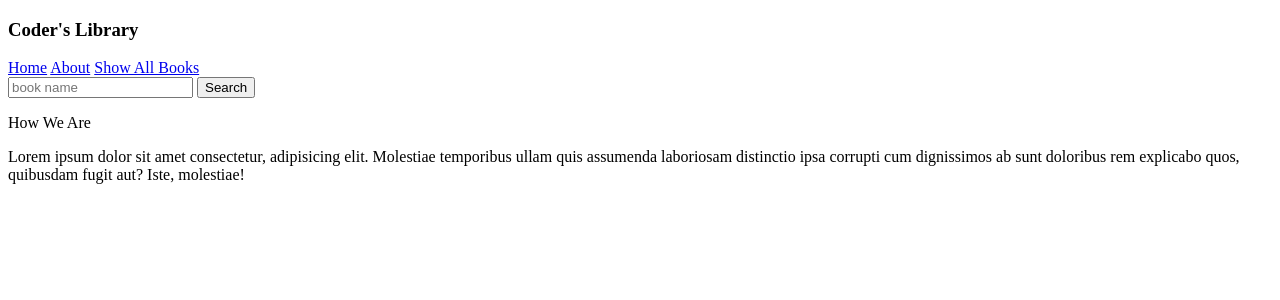
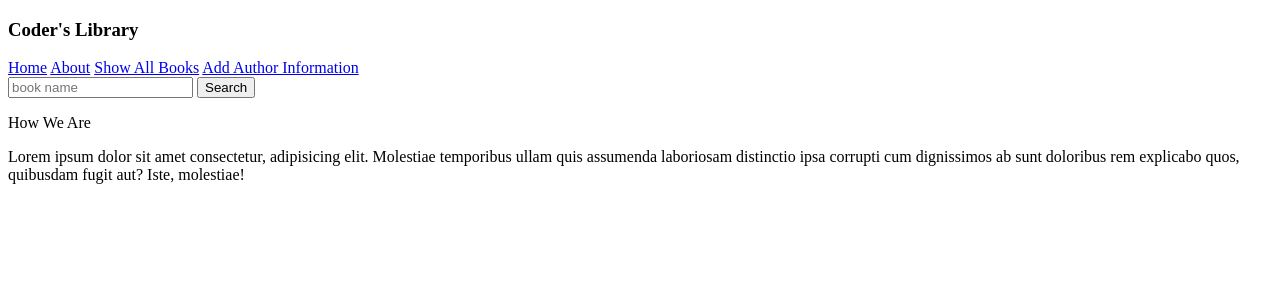
Before and after one commit to rsato1007/coder-library, a Django app: page /about/ in a window 1280 px wide. Shown: the top 300 px of the page. Run offline with Django 3.2, Linux system fonts and the light colour scheme.

Commit message:
cleaning up templates folder

```diff
--- a/main_app/templates/base.html
+++ b/main_app/templates/base.html
@@ -20,6 +20,7 @@
         <a href="/">Home</a>
         <a href="/about">About</a>
         <a href="/books">Show All Books</a>
+        <a href="/author">Add Author Information</a>
         <div class="search-bar">
             <form action="/search" method="get">
                 <input type="text" name="title", placeholder="book name" />
```
Also changed, not shown: main_app/templates/add_subject.html (deleted), main_app/templates/delete_author.html (deleted), main_app/templates/delete_subject.html (deleted), main_app/templates/update_subject.html (deleted).
